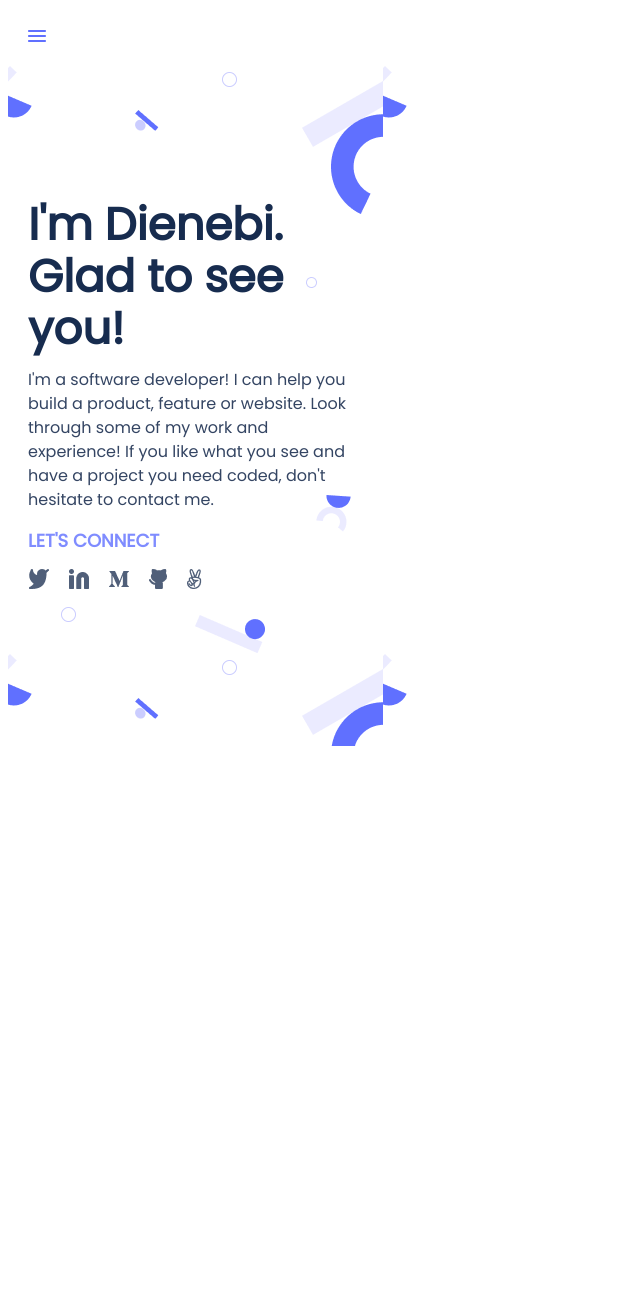
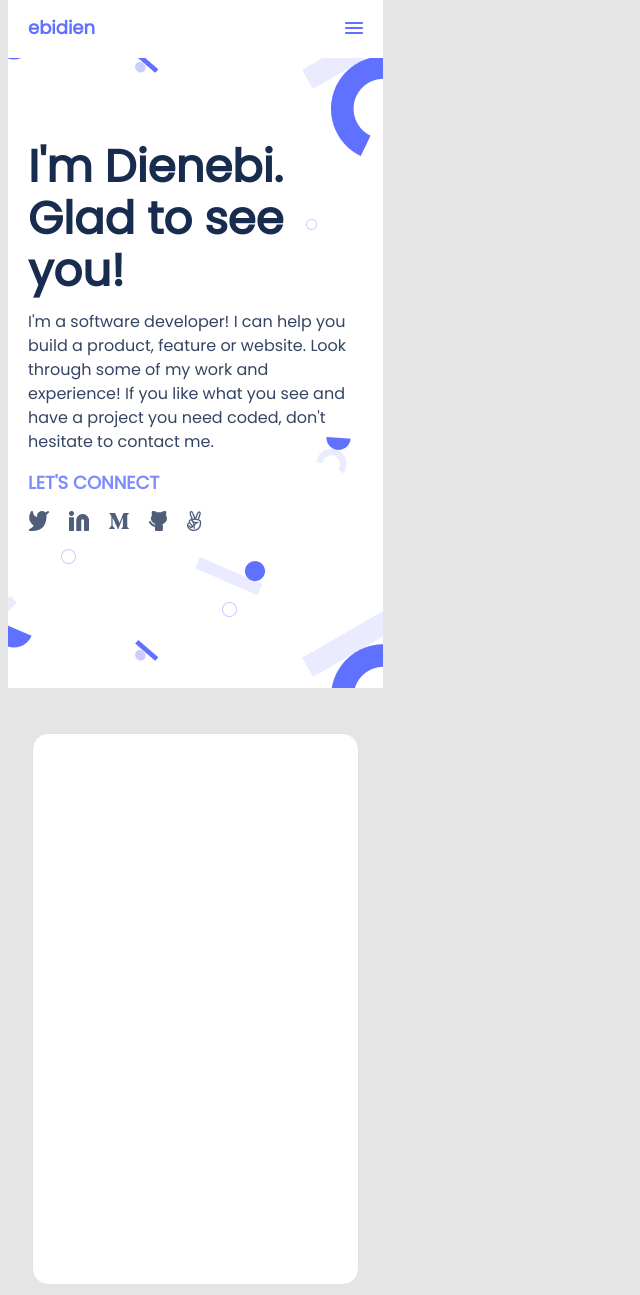
Before and after one commit to ebidien/portfolio-mobile-first, a website: page index.html in a window 1280 px wide. Shown: the top 1295 px of the page, without its empty margins (0-640 px from the left). Before the commit the page ends 800 px from the top, so only its background shows below. Drawn offline with Linux system fonts and the light colour scheme.

Commit message:
Create work section and position work cards

```diff
--- a/index.html
+++ b/index.html
@@ -10,8 +10,8 @@
         <link href='https://fonts.googleapis.com/css?family=Poppins' rel='stylesheet'>
     </head>
     <body>
-        <header class="toolbar">
-            <nav>
+        <header>
+            <nav class="toolbar">
                 <a class="logo" href="index.html">ebidien</a>
                 <div class="main-menu">
                     <img src="menu-button.svg" alt="Main Menu">
@@ -38,5 +38,11 @@
                 </ul>
             </div>
         </section>
+        <section class="works">
+            <div class="card-works"></div>
+            <div class="card-works"></div>
+            <div class="card-works"></div>
+            <div class="card-works"></div>
+        </section>
     </body>
 </html>
--- a/styles.css
+++ b/styles.css
@@ -1,9 +1,21 @@
+body {
+  background: #e5e5e5;
+}
+
+header {
+  width: 375px;
+}
+
 .toolbar {
   display: flex;
+  overflow: hidden;
+  position: fixed;
+  top: 0;
   justify-content: space-between;
   height: 58px;
   width: 375px;
   align-items: flex-end;
+  background: #fff;
 }
 
 .logo {
@@ -26,7 +38,8 @@
 }
 
 .main-menu {
-  padding: 20px;
+  margin-right: 20px;
+  margin-bottom: 20px;
 }
 
 .headline {
@@ -34,7 +47,7 @@
   padding: 20px;
   align-items: center;
   flex-direction: row;
-  width: 375px;
+  width: 335px;
   height: 640px;
   background: #fff;
   background-image: url("headline-bg.png");
@@ -112,3 +125,33 @@
   background-color: #7f8ff7;
   cursor: pointer;
 }
+
+.works {
+  display: flex;
+  padding: 20px;
+  align-items: center;
+  flex-direction: column;
+  width: 335px;
+  height: 2560px;
+  /* background: #fff; */
+  /* background-image: url("headline-bg.png"); */
+}
+
+.card-works {
+  box-sizing: border-box;
+  display: flex;
+  flex-direction: column;
+  align-items: center;
+  padding: 16px;
+  gap: 12px;
+  width: 327px;
+  height: 552px;
+  background: #fff;
+  border: 1px solid #dfe1e6;
+  border-radius: 16px;
+  flex: none;
+  order: 0;
+  flex-grow: 0;
+  margin-top: 25px;
+  margin-bottom: 25px;
+}
```
